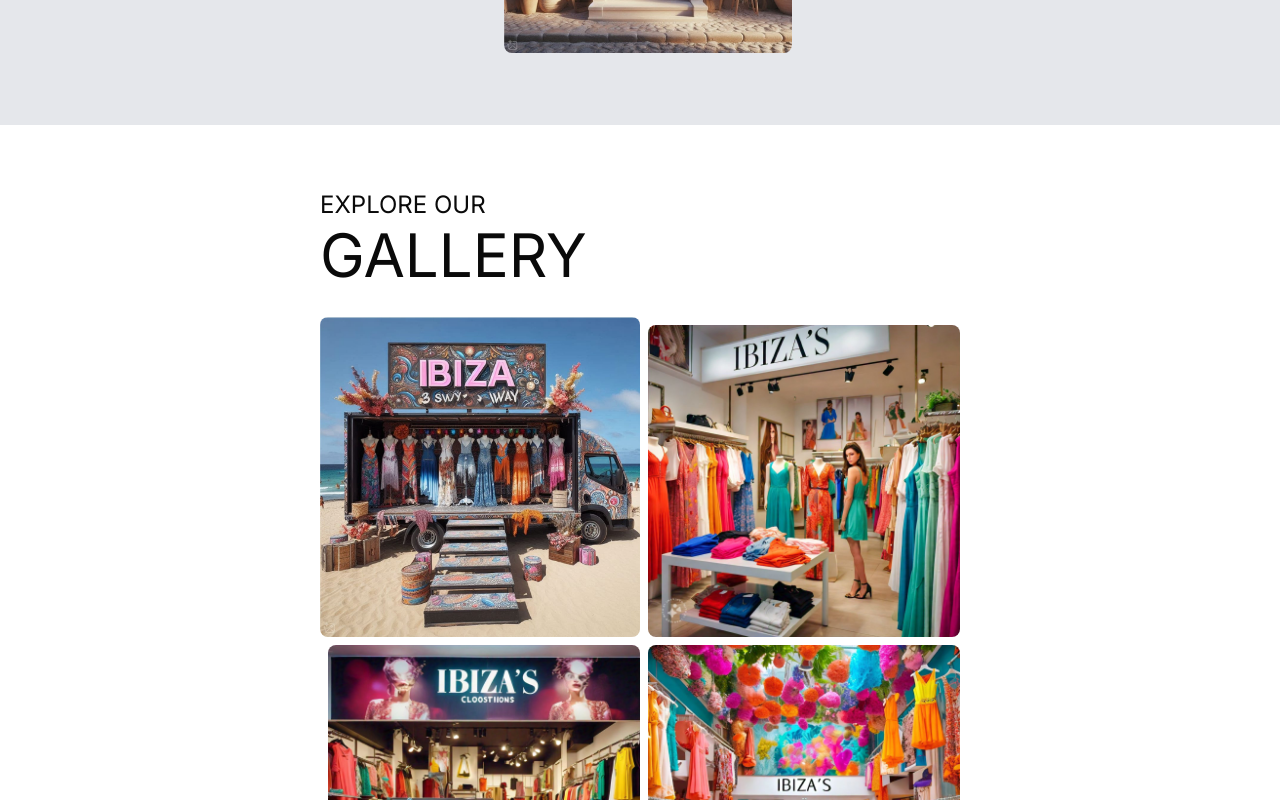
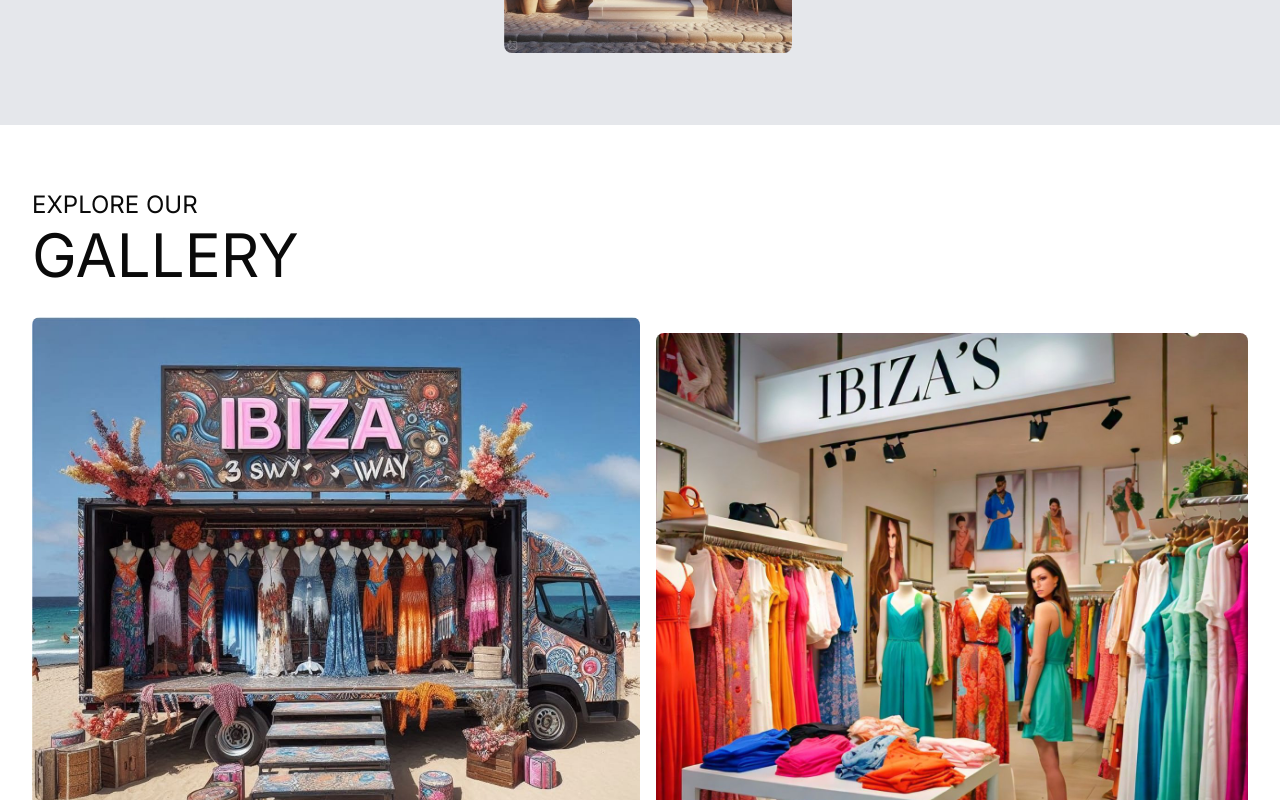
Before and after one commit to junaid786-prog/ibiza, a Next.js app: page /about in a window 1280 px wide. Shown: the part 2380-3180 px from the top of the page. Built offline with nearby package versions, Linux system fonts and the light colour scheme; a web font is replaced by a local one.

Commit message:
about page mobile

```diff
--- a/components/sections/about/AboutContent.jsx
+++ b/components/sections/about/AboutContent.jsx
@@ -38,8 +38,6 @@
             </div>
                 <div className={`grid lg:grid-cols-2 md:grid-cols-2 gap-4 mt-8 space-y-2`}>
                     {images.map((image, index) => (
-                            // <img src={image.src} alt={image.alt} className="rounded-lg w-80 aspect-square px-2"/>
-
                         <Image src={image.src} alt={image.alt} width={500} height={500} key={image.id} className="rounded-lg w-80 aspect-square px-2"/>
 
                     ))}
--- a/components/sections/about/AboutGallery.jsx
+++ b/components/sections/about/AboutGallery.jsx
@@ -1,5 +1,6 @@
 
 import {Heading} from "@/components/shared/header";
+import Image from "next/image";
 
 const images = [
     { src: '/ibiza-enterance.jpeg', alt: 'Ibiza beach' },
@@ -10,12 +11,13 @@
 
 export default function AboutGallery() {
     return (
-        <section className="mah-w-screen px-80 py-16">
+        <section className="p-8 py-16">
             <Heading title={"GALLERY"} subtitle={"EXPLORE OUR"} />
-            <div className={`grid grid-cols-2 space-y-2 space-x-2`}>
+            <div className={`grid grid-cols-2 space-x-4 space-y-4`}>
                 {images.map((image, index) => (
-                    <div key={index} className="relative aspect-h-1 text-black">
-                        <img src={image.src} alt={image.alt} className="rounded-lg aspect-square"/>
+                    <div key={index} className="relative text-black">
+                        {/*<img src={image.src} alt={image.alt} className="rounded-lg aspect-square"/>*/}
+                        <Image src={image.src} alt={image.alt} width={500} height={500} className="rounded-lg aspect-square w-full"/>
                     </div>
                 ))}
             </div>
--- a/components/sections/about/AboutHero.jsx
+++ b/components/sections/about/AboutHero.jsx
@@ -12,7 +12,7 @@
                 priority
             />
             <div className="absolute inset-0 bg-black bg-opacity-40 flex items-center justify-center">
-                <h1 className="lg:text-9xl md:text-8xl sm:text-7xl font-bold text-white text-center font-serif">
+                <h1 className="lg:text-9xl md:text-8xl sm:text-7xl xs:text-6xl text-5xl font-bold text-white text-center font-serif">
                     About {brand}
                 </h1>
             </div>
--- a/components/sections/about/AboutPress.tsx
+++ b/components/sections/about/AboutPress.tsx
@@ -10,9 +10,9 @@
 
 export default function AboutPress() {
     return (
-        <section className="lg:p-16 md:p-12 sm:p-8 space-y-8 flex flex-col flex-wrap items-center bg-gray-200">
+        <section className="lg:p-16 md:p-12 sm:p-8 p-8 space-y-8 flex flex-col flex-wrap items-center bg-gray-200">
 
-            <div className="lg:mx-16 md:mx-12 sm:mx-8">
+            <div className="lg:mx-16 md:mx-12 mx-2">
                 <Heading title={"HOW IT STARTED"}/>
                 <div className={"space-y-2"}>
                     <p className="text-lg">
```
